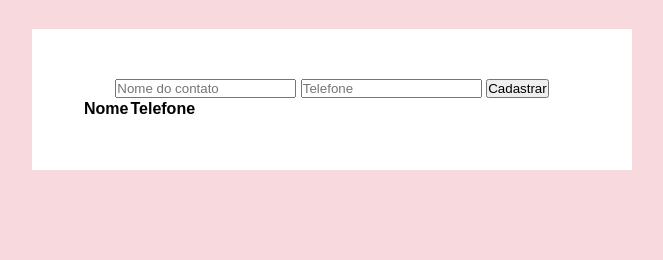
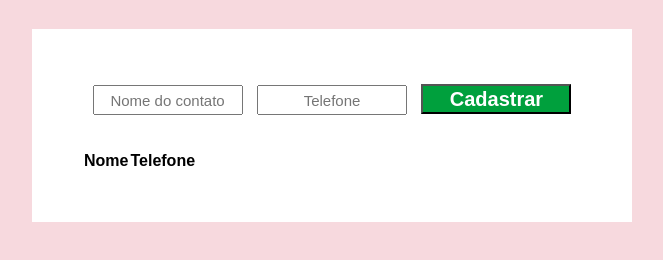
Before and after one commit to SaraMonique13/contatos, a plain HTML site: page index.html in a window 1280 px wide. Shown: the part 208-468 px from the top of the page, without its empty margins (308-971 px from the left). Drawn offline with Linux system fonts and the light colour scheme.

Commit message:
add style.form/input/button

```diff
--- a/style.css
+++ b/style.css
@@ -13,7 +13,7 @@ body{
 
 h1{
     text-align: center;
-    margin: 100px 0;
+    margin: 150px 0 50px 0;
 }
 
 section{
@@ -23,5 +23,23 @@ section{
     max-width: 600px;
     padding: 50px;
     text-align: center;
+}
 
+form{
+    margin-bottom: 30px;
 }
+
+input{
+    height: 30px;
+    width: 150px;
+    margin: 5px;
+    text-align: center;
+    font-size: 15px;
+}
+
+#button{
+    background-color: rgb(0, 160, 61);
+    color: white;
+    font-size: 20px;
+    font-weight: bold;
+}
```
